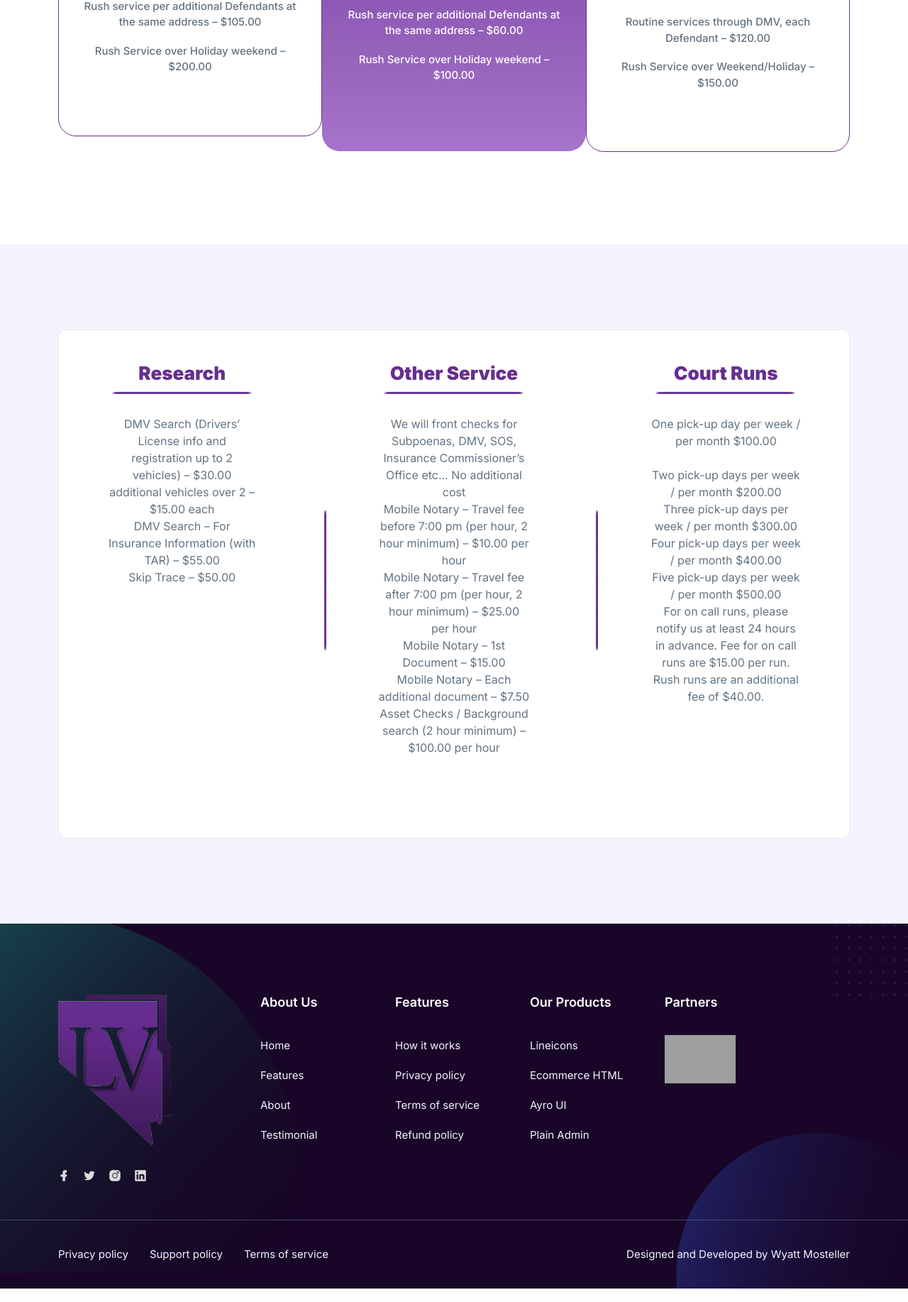
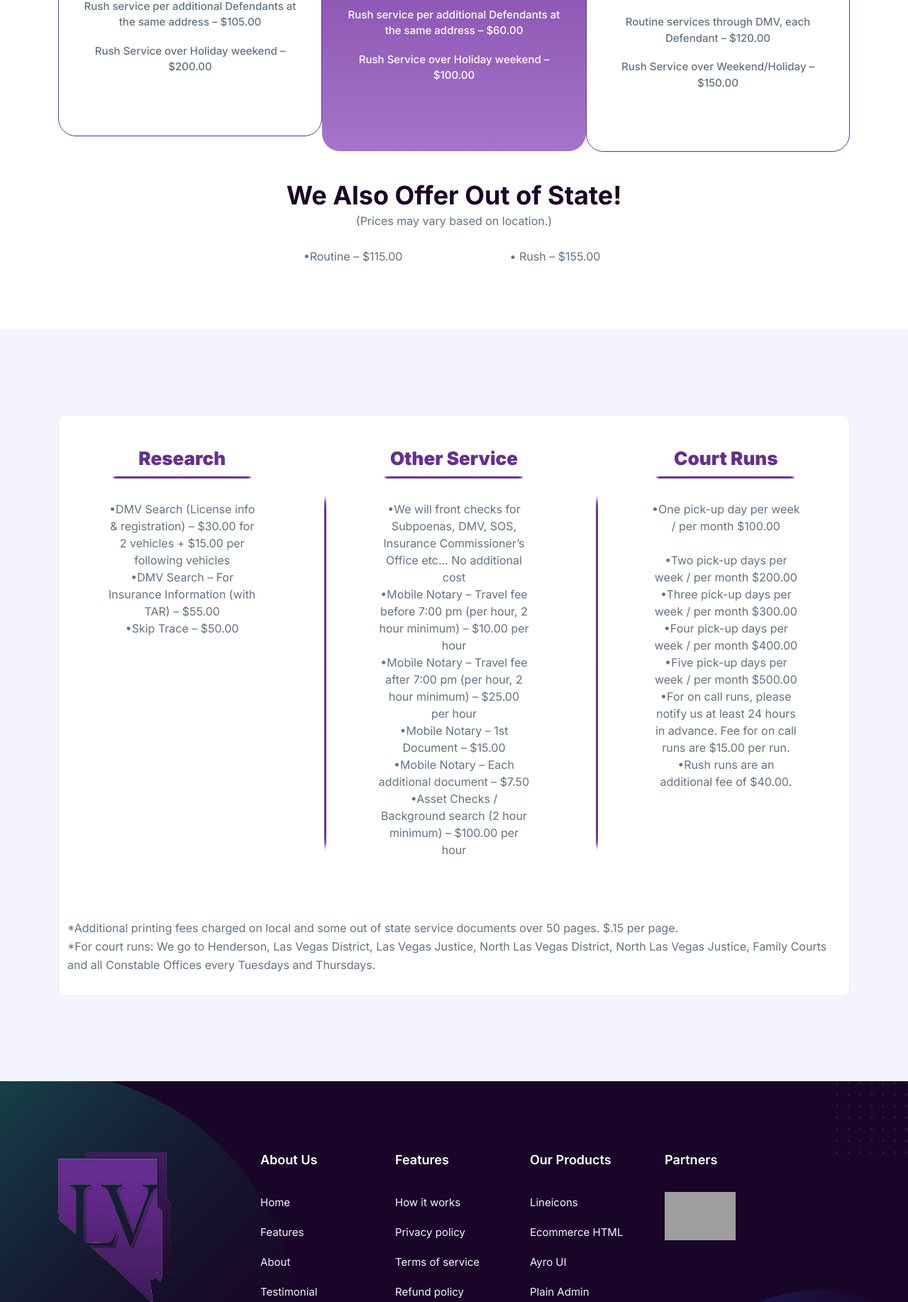
Before and after one commit to WBMost/LVProcess, a Django app: page /pricing.html in a window 1280 px wide. Shown: the part 916-2750 px from the top of the page at 71% size. Run offline with Django 4.2, Linux system fonts and the light colour scheme; some libraries are stand-ins or nearby versions; grey boxes are pictures that could not be loaded.

Commit message:
Added more info to fee schedule page

```diff
--- a/website/templates/index.html
+++ b/website/templates/index.html
@@ -302,7 +302,7 @@
             </div>
             <ul style="align-self: center; text-align: center;" class="ud-white-btn">
                 <li>
-                    <a href="https://github.com/uideck/play-bootstrap" rel="nofollow noopener" target="_blank" class="ud-main-btn ud-link-btn">
+                    <a href="{% url 'testimonials' %}" rel="nofollow noopener" target="_blank" class="ud-main-btn ud-link-btn">
                         Testimonials <i class="lni"></i>
                     </a>
                 </li>
--- a/website/templates/pricing.html
+++ b/website/templates/pricing.html
@@ -105,12 +105,23 @@
             </div>
           </div>
         </div>
+        <div class="justify-content-center text-center align-items-center">
+          <h2>
+            We Also Offer Out of State!
+          </h2>
+          <p>(Prices may vary based on location.)</p>
+          <br>
+          <div class="row justify-content-center text-center align-items-center">
+            <p class="col-lg-3" >&#8226;Routine – $115.00</p> <p class="col-lg-3">&#8226; Rush – $155.00</p>
+            <p></p>
+          </div>
+        </div>
       </div>
     </section>
     <!-- ====== Pricing End ====== -->
 
     <!-- ====== FAQ Start ====== -->
-    <section id="about" class="ud-about">
+    <section class="ud-about">
       <div class="container">
           <div class="ud-about-wrapper wow fadeInUp" style="border-radius: 10px" data-wow-delay=".2s">
             <section id="stuff" class="" style="padding-bottom:30px;">
@@ -125,15 +136,14 @@
                                   <img src=" /static/website/images/divider.png " alt="divide">
                               </div>
                               <ul>
-                                  <li>DMV Search (Drivers’ License info and registration up to 2 vehicles) – $30.00
-                                    additional vehicles over 2 – $15.00 each</li>
-                                  <li>DMV Search – For Insurance Information (with TAR) – $55.00</li>
-                                  <li>Skip Trace – $50.00</li>
+                                  <li>&#8226;DMV Search (License info & registration) – $30.00 for 2 vehicles + $15.00 per following vehicles</li>
+                                  <li>&#8226;DMV Search – For Insurance Information (with TAR) – $55.00</li>
+                                  <li>&#8226;Skip Trace – $50.00</li>
                               </ul>
                           </div>
                       </div>
                       <div class="col-lg-1 ud-pricing-vert-divider noselect" style="margin-bottom: -20px;">
-                          <img src=" /static/website/images/vert-divider.png " alt="divide">
+                        <img height="500px" width="3px" src=" /static/website/images/vert-divider.png " alt="divide">
                       </div>
                       <div class="col-lg-3 col-md-6 col-sm-10">
                           <div class="ud-single-pricing first-item wow fadeInUp" data-wow-delay=".15s" style="visibility: visible; animation-delay: 0.15s; animation-name: fadeInUp;">
@@ -144,17 +154,17 @@
                                   <img src=" /static/website/images/divider.png " alt="divide">
                               </div>
                               <ul>
-                                  <li>We will front checks for Subpoenas, DMV, SOS, Insurance Commissioner’s Office etc… No additional cost</li>
-                                  <li>Mobile Notary – Travel fee before 7:00 pm (per hour, 2 hour minimum) – $10.00 per hour</li>
-                                  <li>Mobile Notary – Travel fee after 7:00 pm (per hour, 2 hour minimum) – $25.00 per hour</li>
-                                  <li>Mobile Notary – 1st Document – $15.00</li>
-                                  <li>Mobile Notary – Each additional document – $7.50</li>
-                                  <li>Asset Checks / Background search (2 hour minimum) – $100.00 per hour</li>
+                                  <li>&#8226;We will front checks for Subpoenas, DMV, SOS, Insurance Commissioner’s Office etc… No additional cost</li>
+                                  <li>&#8226;Mobile Notary – Travel fee before 7:00 pm (per hour, 2 hour minimum) – $10.00 per hour</li>
+                                  <li>&#8226;Mobile Notary – Travel fee after 7:00 pm (per hour, 2 hour minimum) – $25.00 per hour</li>
+                                  <li>&#8226;Mobile Notary – 1st Document – $15.00</li>
+                                  <li>&#8226;Mobile Notary – Each additional document – $7.50</li>
+                                  <li>&#8226;Asset Checks / Background search (2 hour minimum) – $100.00 per hour</li>
                               </ul>
                           </div>
                       </div>
                       <div class="col-lg-1 ud-pricing-vert-divider noselect" style="margin-bottom: -20px;">
-                          <img src=" /static/website/images/vert-divider.png " alt="divide">
+                          <img height="500px" width="3px" src=" /static/website/images/vert-divider.png " alt="divide">
                       </div>
                       <div class="col-lg-3 col-md-6 col-sm-10">
                           <div class="ud-single-pricing first-item wow fadeInUp" data-wow-delay=".15s" style="visibility: visible; animation-delay: 0.15s; animation-name: fadeInUp;">
@@ -165,18 +175,20 @@
                                   <img src=" /static/website/images/divider.png " alt="divide">
                               </div>
                               <ul>
-                                  <li>One pick-up day per week / per month $100.00</li>
+                                  <li>&#8226;One pick-up day per week / per month $100.00</li>
                                   <br>
-                                  <li>Two pick-up days per week / per month $200.00</li>
-                                  <li>Three pick-up days per week / per month $300.00</li>
-                                  <li>Four pick-up days per week / per month $400.00</li>
-                                  <li>Five pick-up days per week / per month $500.00</li>
-                                  <li>For on call runs, please notify us at least 24 hours in advance. Fee for on call runs are $15.00 per run.</li>
-                                  <li>Rush runs are an additional fee of $40.00.</li>
+                                  <li>&#8226;Two pick-up days per week / per month $200.00</li>
+                                  <li>&#8226;Three pick-up days per week / per month $300.00</li>
+                                  <li>&#8226;Four pick-up days per week / per month $400.00</li>
+                                  <li>&#8226;Five pick-up days per week / per month $500.00</li>
+                                  <li>&#8226;For on call runs, please notify us at least 24 hours in advance. Fee for on call runs are $15.00 per run.</li>
+                                  <li>&#8226;Rush runs are an additional fee of $40.00.</li>
                               </ul>
                           </div>
                       </div>
                   </div>
+                  <p>*Additional printing fees charged on local and some out of state service documents over 50 pages. $.15 per page.</p>
+                  <p>*For court runs: We go to Henderson, Las Vegas District, Las Vegas Justice, North Las Vegas District, North Las Vegas Justice, Family Courts and all Constable Offices every Tuesdays and Thursdays.</p>
               </div>
           </section>
           </div>
```
